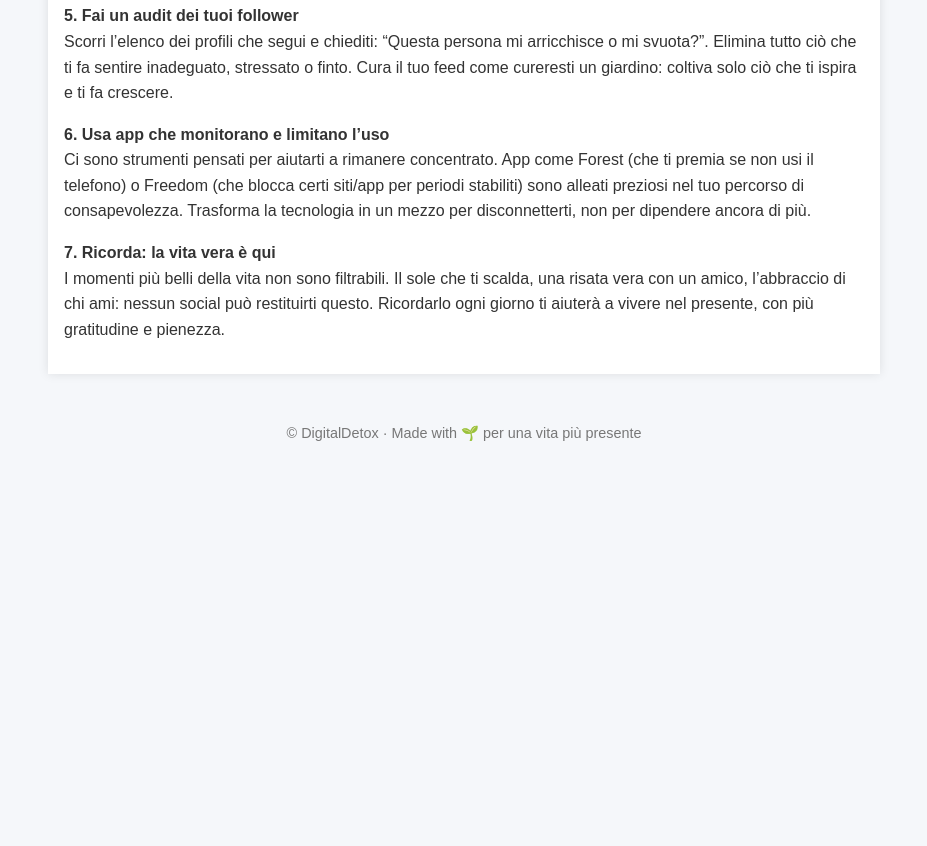
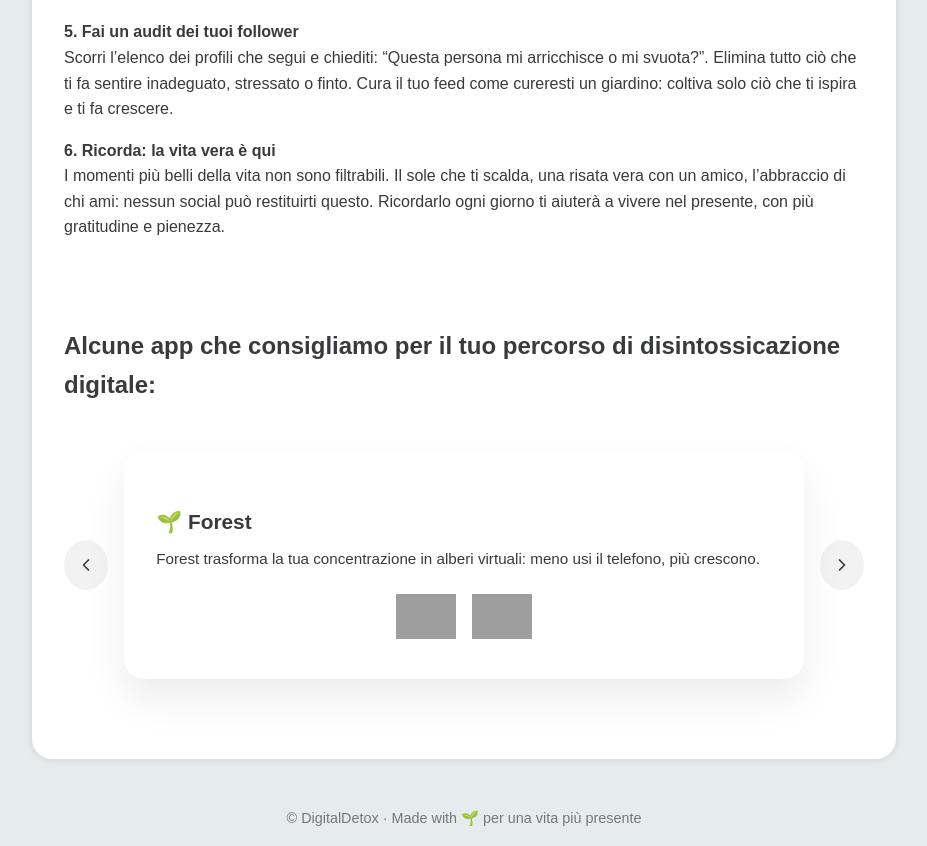
Before and after one commit to Pulse-exe/digitaldetox, a plain HTML site: page index.html in a window 1280 px wide. Shown: the part 956-1802 px from the top of the page, without its empty margins (176-1103 px from the left). Before the commit the page ends 1418 px from the top, so only its background shows below. Drawn offline with Linux system fonts and the light colour scheme; grey boxes are pictures that could not be loaded.

Commit message:
Update index.html

```diff
--- a/index.html
+++ b/index.html
@@ -14,34 +14,128 @@
       line-height: 1.6;
       margin: 0;
       padding: 0;
-      background-color: #f5f7fa;
-      color: #333;
+      background-color: #E6EBED;
+      color: #383A3C;
     }
     header {
-      background-color: #2c3e50;
+      background-color: #142E5A;
       color: white;
       padding: 2rem;
       text-align: center;
-    }
-    main {
-      max-width: 800px;
-      margin: 2rem auto;
-      padding: 1rem;
-      background: white;
-      box-shadow: 0 0 10px rgba(0,0,0,0.1);
     }
     h1 {
       font-family: "tussilagorg";
       color: #ffffff;
     }
+    main {
+      max-width: 800px;
+      margin: 2rem auto;
+      border-radius: 20px;
+      padding: 2rem;
+      background: white;
+      box-shadow: 0 0 10px rgba(0,0,0,0.1);
+    }
     h2 {
-      color: #2c3e50;
+      color: #383A3C;
     }
     footer {
       text-align: center;
       padding: 1rem;
       font-size: 0.9rem;
       color: #777;
+    }
+
+    .apple-carousel-wrapper {
+      max-width: 800px;
+      margin: 3rem auto;
+      display: flex;
+      align-items: center;
+      justify-content: center;
+      gap: 1rem;
+    }
+
+    .apple-carousel-track {
+      overflow: hidden;
+      width: 100%;
+      border-radius: 20px;
+      box-shadow: 0 20px 40px rgba(0, 0, 0, 0.08);
+      background: white;
+    }
+
+    .apple-carousel {
+      display: flex;
+      transition: transform 0.6s ease;
+    }
+
+    .apple-slide {
+      min-width: 100%;
+      box-sizing: border-box;
+      padding: 2rem;
+    }
+
+    .apple-slide h3 {
+      font-size: 1.3rem;
+      margin-bottom: 0.6rem;
+      color: #383A3C;
+    }
+
+    .apple-slide p {
+      font-size: 0.95rem;
+      line-height: 1.5;
+      color: #383A3C;
+      margin: 0 0 1.5rem 0;
+    }
+
+   .apple-carousel-btn {
+  background: rgba(0, 0, 0, 0.05);
+  border: none;
+  font-size: 2rem;
+  color: #383A3C;
+  width: 50px;
+  height: 50px;
+  border-radius: 50%;
+  cursor: pointer;
+  transition: background 0.3s ease, transform 0.2s ease;
+  display: flex;
+  align-items: center;
+  justify-content: center;
+}
+
+.apple-carousel-btn:hover {
+  background: rgba(0, 0, 0, 0.15);
+  transform: scale(1.1);
+}
+
+
+    .store-buttons {
+      display: flex;
+      justify-content: center;
+      gap: 1rem;
+      margin-top: 1.5rem;
+      flex-wrap: wrap;
+    }
+
+    .store-buttons img {
+      height: 45px;
+      transition: transform 0.2s ease;
+    }
+
+    .store-buttons img:hover {
+      transform: scale(1.05);
+    }
+
+    @media (max-width: 600px) {
+      .apple-slide {
+        padding: 1.5rem;
+      }
+
+      .apple-carousel-btn {
+        font-size: 1.8rem;
+      }
+
+      .store-buttons img {
+        height: 40px;
+      }
     }
   </style>
 </head>
@@ -53,8 +147,8 @@
 </header>
 
 <main>
-    <h2>💡 Consigli per ridurre la dipendenza dai social media</h2>
-    <p>Viviamo in un mondo sempre connesso, ma spesso ci sentiamo più lontani da noi stessi. TempoVero nasce per aiutarti a riscoprire il valore del tempo autentico, libero dalle distrazioni dei social media. Qui troverai consigli pratici, riflessioni e strumenti per riconquistare la tua attenzione, migliorare il tuo benessere mentale e tornare a vivere davvero fuori dallo schermo.
+  <h2>Consigli per ridurre la dipendenza dai social media</h2>
+ <p>Viviamo in un mondo sempre connesso, ma spesso ci sentiamo più lontani da noi stessi. Digitaldetox nasce per aiutarti a riscoprire il valore del tempo autentico, libero dalle distrazioni dei social media. Qui troverai consigli pratici, riflessioni e strumenti per riconquistare la tua attenzione, migliorare il tuo benessere mentale e tornare a vivere davvero fuori dallo schermo.
 
 </p>
 <br>
@@ -73,11 +167,95 @@
     <p><strong>5. Fai un audit dei tuoi follower</strong><br>
     Scorri l’elenco dei profili che segui e chiediti: “Questa persona mi arricchisce o mi svuota?”. Elimina tutto ciò che ti fa sentire inadeguato, stressato o finto. Cura il tuo feed come cureresti un giardino: coltiva solo ciò che ti ispira e ti fa crescere.</p>
 
-    <p><strong>6. Usa app che monitorano e limitano l’uso</strong><br>
-    Ci sono strumenti pensati per aiutarti a rimanere concentrato. App come Forest (che ti premia se non usi il telefono) o Freedom (che blocca certi siti/app per periodi stabiliti) sono alleati preziosi nel tuo percorso di consapevolezza. Trasforma la tecnologia in un mezzo per disconnetterti, non per dipendere ancora di più.</p>
+    <p><strong>6. Ricorda: la vita vera è qui</strong><br>
+    I momenti più belli della vita non sono filtrabili. Il sole che ti scalda, una risata vera con un amico, l’abbraccio di chi ami: nessun social può restituirti questo. Ricordarlo ogni giorno ti aiuterà a vivere nel presente, con più gratitudine e pienezza.</p>
+  <!-- contenuto abbreviato per chiarezza -->
+<br>
+<br>
+  <h2><strong>Alcune app che consigliamo per il tuo percorso di disintossicazione digitale:</strong></h2>
+  <div class="apple-carousel-wrapper">
+    <button class="apple-carousel-btn left" onclick="moveAppleSlide(-1)">
+  <svg xmlns="http://www.w3.org/2000/svg" width="20" height="20" stroke="currentColor" fill="none" stroke-width="2" stroke-linecap="round" stroke-linejoin="round" viewBox="0 0 24 24">
+    <polyline points="15 18 9 12 15 6" />
+  </svg>
+</button>
 
-    <p><strong>7. Ricorda: la vita vera è qui</strong><br>
-    I momenti più belli della vita non sono filtrabili. Il sole che ti scalda, una risata vera con un amico, l’abbraccio di chi ami: nessun social può restituirti questo. Ricordarlo ogni giorno ti aiuterà a vivere nel presente, con più gratitudine e pienezza.</p>
+
+
+
+    <div class="apple-carousel-track">
+      <div class="apple-carousel">
+        <div class="apple-slide">
+          <h3>🌱 Forest</h3>
+          <p>Forest trasforma la tua concentrazione in alberi virtuali: meno usi il telefono, più crescono.</p>
+          <div class="store-buttons">
+            <a href="https://apps.apple.com/app/forest-stay-focused/id866450515" target="_blank">
+              <img src="https://developer.apple.com/assets/elements/badges/download-on-the-app-store.svg" alt="App Store">
+            </a>
+            <a href="https://play.google.com/store/apps/details?id=cc.forestapp" target="_blank">
+              <img src="https://upload.wikimedia.org/wikipedia/commons/7/78/Google_Play_Store_badge_EN.svg" alt="Google Play">
+            </a>
+          </div>
+        </div>
+
+        <div class="apple-slide">
+          <h3>🛑 Freedom</h3>
+          <p>Blocca siti e app che distraggono. Utile per studiare o lavorare senza interruzioni.</p>
+          <div class="store-buttons">
+            <a href="https://apps.apple.com/it/app/freedom-screen-time-control/id1269788228" target="_blank">
+              <img src="https://developer.apple.com/assets/elements/badges/download-on-the-app-store.svg" alt="App Store">
+            </a>
+            <a href="https://play.google.com/store/apps/details?id=to.freedom.android2" target="_blank">
+              <img src="https://upload.wikimedia.org/wikipedia/commons/7/78/Google_Play_Store_badge_EN.svg" alt="Google Play">
+            </a>
+          </div>
+        </div>
+
+        <div class="apple-slide">
+          <h3>📱 Digital Wellbeing</h3>
+          <p>App ufficiale di Google. Ti mostra quanto usi ogni app e ti permette di impostare limiti.</p>
+          <div class="store-buttons">
+
+            <a href="https://play.google.com/store/apps/details?id=com.google.android.apps.wellbeing" target="_blank">
+              <img src="https://upload.wikimedia.org/wikipedia/commons/7/78/Google_Play_Store_badge_EN.svg" alt="Google Play">
+            </a>
+          </div>
+        </div>
+
+        <div class="apple-slide">
+          <h3>🧘 One Sec</h3>
+          <p>Interrompe il gesto automatico di aprire un social chiedendoti di respirare per 1 secondo.</p>
+          <div class="store-buttons">
+            <a href="https://apps.apple.com/it/app/one-sec-ritardare-distrazioni/id1532875441" target="_blank">
+              <img src="https://developer.apple.com/assets/elements/badges/download-on-the-app-store.svg" alt="App Store">
+            </a>
+            <a href="https://play.google.com/store/apps/details?id=wtf.riedel.onesec&hl=it" target="_blank">
+              <img src="https://upload.wikimedia.org/wikipedia/commons/7/78/Google_Play_Store_badge_EN.svg" alt="Google Play">
+            </a>
+          </div>
+        </div>
+      </div>
+    </div>
+
+   <button class="apple-carousel-btn right" onclick="moveAppleSlide(1)">
+  <svg xmlns="http://www.w3.org/2000/svg" width="20" height="20" stroke="currentColor" fill="none" stroke-width="2" stroke-linecap="round" stroke-linejoin="round" viewBox="0 0 24 24">
+    <polyline points="9 18 15 12 9 6" />
+  </svg>
+</button>
+  </div>
+
+  <script>
+    let currentSlide = 0;
+
+    function moveAppleSlide(direction) {
+      const carousel = document.querySelector('.apple-carousel');
+      const totalSlides = document.querySelectorAll('.apple-slide').length;
+
+      currentSlide = (currentSlide + direction + totalSlides) % totalSlides;
+      const offset = -currentSlide * 100;
+      carousel.style.transform = `translateX(${offset}%)`;
+    }
+  </script>
 </main>
 
 <footer>
```
Lines whose indentation alone changed are shown as unchanged.
